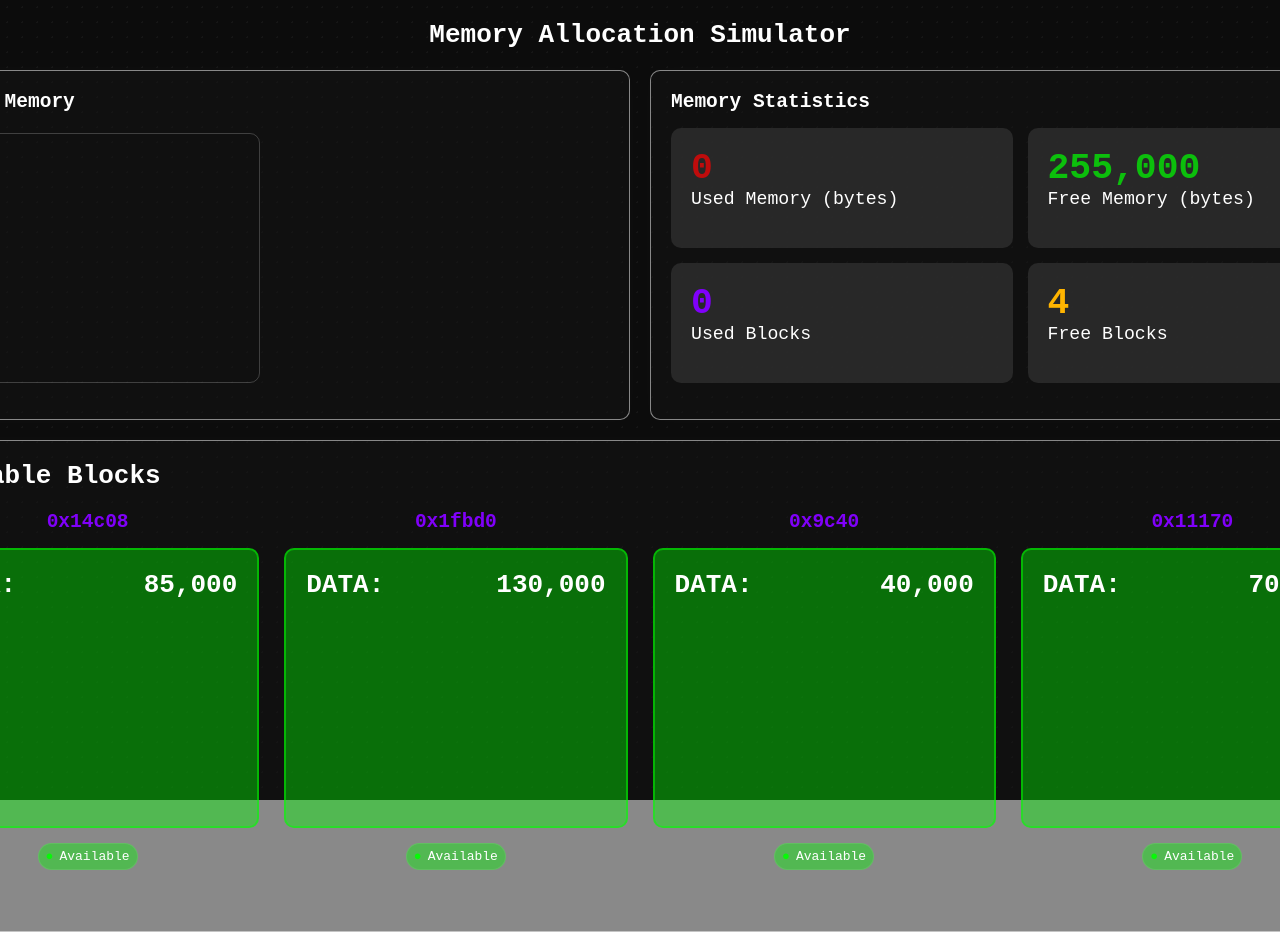
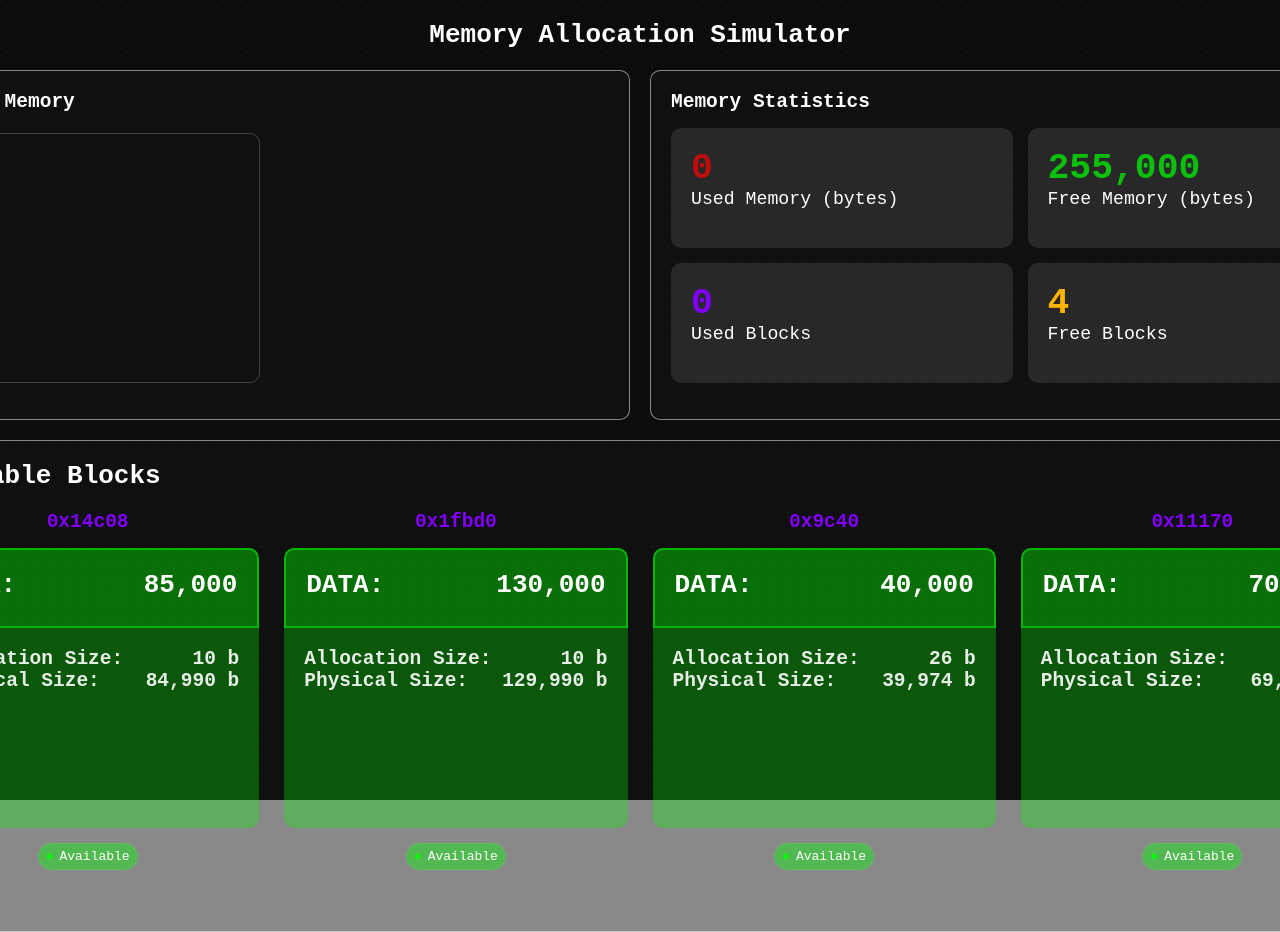
Before and after one commit to ItsAulric/Memory-Allocation-Simulator, a React app in the folder frontend/: page / in a window 1280 px wide. Shown: the top 932 px of the page. Built offline with nearby package versions, Linux system fonts and the light colour scheme; the HTML template or start-up script is replaced by a standard one.

Commit message:
feat(ui): add allocation size and physical size display

```diff
--- a/frontend/src/App.jsx
+++ b/frontend/src/App.jsx
@@ -31,12 +31,9 @@ export default function App() {
         }
     ];
 
-    useEffect(() => {
-        const execute = () => {
-            availableBlocks.map(block => console.log(block.block_size));
-        }
-        execute();
-    }, [])
+    const handleSubmit = () => {
+
+    }
 
     return (
         <div className='page-container'>
--- a/frontend/src/Components/AvailableBlocks/AvailableBlocks.css
+++ b/frontend/src/Components/AvailableBlocks/AvailableBlocks.css
@@ -14,19 +14,34 @@
 
 .block-details {
     width: 100%;
-    height: 280px;
+    height: 80px;
 
     border: 2px solid rgba(0, 255, 0, 0.5);
-    border-radius: 10px;
+    border-radius: 10px 10px 0 0;
 
     background-color: rgba(0, 255, 0, 0.4);
 
     display: flex;
-    flex-direction: row;
     justify-content: space-between;
 
     padding: 20px;
     margin-top: 15px;
+}
+
+.allocation-data {
+    width: 100%;
+    height: 200px;
+
+    color: rgba(255, 255, 255, 0.9);
+
+    border-radius: 0 0 10px 10px;
+
+    background-color: rgba(0, 255, 0, 0.3);
+
+    display: flex;
+    flex-direction: column;
+
+    padding: 20px;
 }
 
 .status {
--- a/frontend/src/Components/AvailableBlocks/AvailableBlocks.jsx
+++ b/frontend/src/Components/AvailableBlocks/AvailableBlocks.jsx
@@ -6,6 +6,11 @@ export default function AvailableBlocks(props) {
     const blockSize = props.value;
     const formattedBlockSize = blockSize.toLocaleString();
     const address = blockSize.toString(16);
+
+    const numbers = [10, 14, 26, 19];
+    const randomNumber = numbers[Math.floor(Math.random() * numbers.length)];
+    const physicalSize = blockSize - randomNumber;
+    const formattedPhysicalSize = physicalSize.toLocaleString();
 
     const [isAvailable, setIsAvailable] = useState(true);
     useEffect(() => {
@@ -22,6 +27,17 @@ export default function AvailableBlocks(props) {
                 <h1>DATA:</h1>
                 <h1>{formattedBlockSize}</h1>
             </div>
+
+            <div className='allocation-data'>
+                <div style={{display: 'flex', justifyContent: 'space-between'}}>
+                    <h2>Allocation Size:</h2>
+                    <h2>{randomNumber} b</h2>
+                </div>
+                <div style={{display: 'flex', justifyContent: 'space-between'}}>
+                    <h2>Physical Size:</h2>
+                    <h2>{formattedPhysicalSize} b</h2>
+                </div>
+            </div>
             {isAvailable
                 ?
                 <div className='status'>
```
